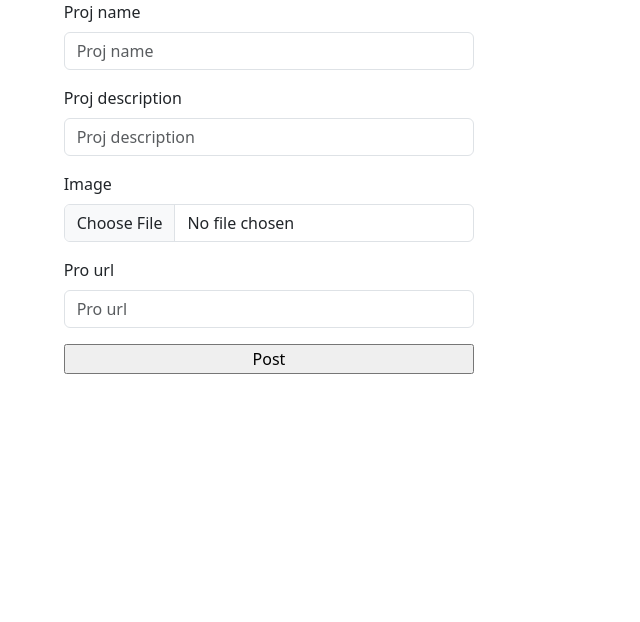
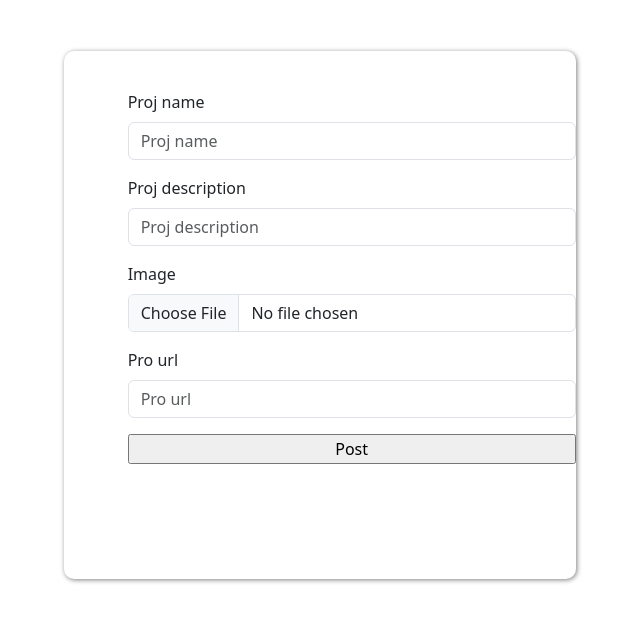
Before and after one commit to victoriamwangi/rateprojects, a Django app: page /new/project in a window 1280 px wide. Shown: the part 56-678 px from the top of the page, without its empty margins (371-1011 px from the left). Run offline with Django 4.2, Linux system fonts and the light colour scheme; the visitor is signed in with stand-in values (Sample User, id 1); some libraries are stand-ins or nearby versions.

Commit message:
style login form

```diff
--- a/rate/models.py
+++ b/rate/models.py
@@ -20,7 +20,7 @@ class Profile(models.Model):
 
 
     def __str__(self):
-        return f'{self.user.username} -profile'
+        return self.user.username
 
 
 class Project(models.Model):
--- a/rate/templates/post_project/new_project.html
+++ b/rate/templates/post_project/new_project.html
@@ -6,6 +6,7 @@
       action="{%url 'new-project'%}"
       method="post"
       enctype="multipart/form-data"
+      class="post-form"
     >
       {%csrf_token%} {%bootstrap_form form%}
       <input type="submit" value="Post" class="submitprof" />
--- a/rate/templates/registration/login.html
+++ b/rate/templates/registration/login.html
@@ -6,7 +6,7 @@
       {%if form.errors%}
       <p>Kindly fill in the correct details</p>
       {%endif%}
-      <form action="/accounts/login/" method="post">
+      <form class='loginfrm' action="/accounts/login/" method="post">
         {%csrf_token%} {%bootstrap_form form%}
         <input type="submit" value="Login" />
          <p>Already have an account?
--- a/rate/templates/registration/registration_form.html
+++ b/rate/templates/registration/registration_form.html
@@ -6,7 +6,7 @@
       {%if form.errors%}
       <p>Kindly fill in the correct details</p>
       {%endif%}
-      <form action="/accounts/register/" method="post">
+      <form class="registerfrm" action="/accounts/register/" method="post">
         {%bootstrap_form form%}
         <input type="submit" value="Sign Up" />
          {%csrf_token%}
--- a/static/css/style.css
+++ b/static/css/style.css
@@ -24,6 +24,19 @@
     padding-right: 2vw !important;
     font-size: 1.2vw;
     font-weight: bold !important;
+}
+
+.post-form,
+.loginfrm,
+.registerfrm {
+    width: 40vw !important;
+    margin: 0 auto;
+    box-shadow: 1px 1px 5px grey;
+    height: 66vh;
+    margin-top: 4vw;
+    border-radius: 10px;
+    padding-left: 5vw;
+    padding-top: 3vw;
 }
 
 
```
